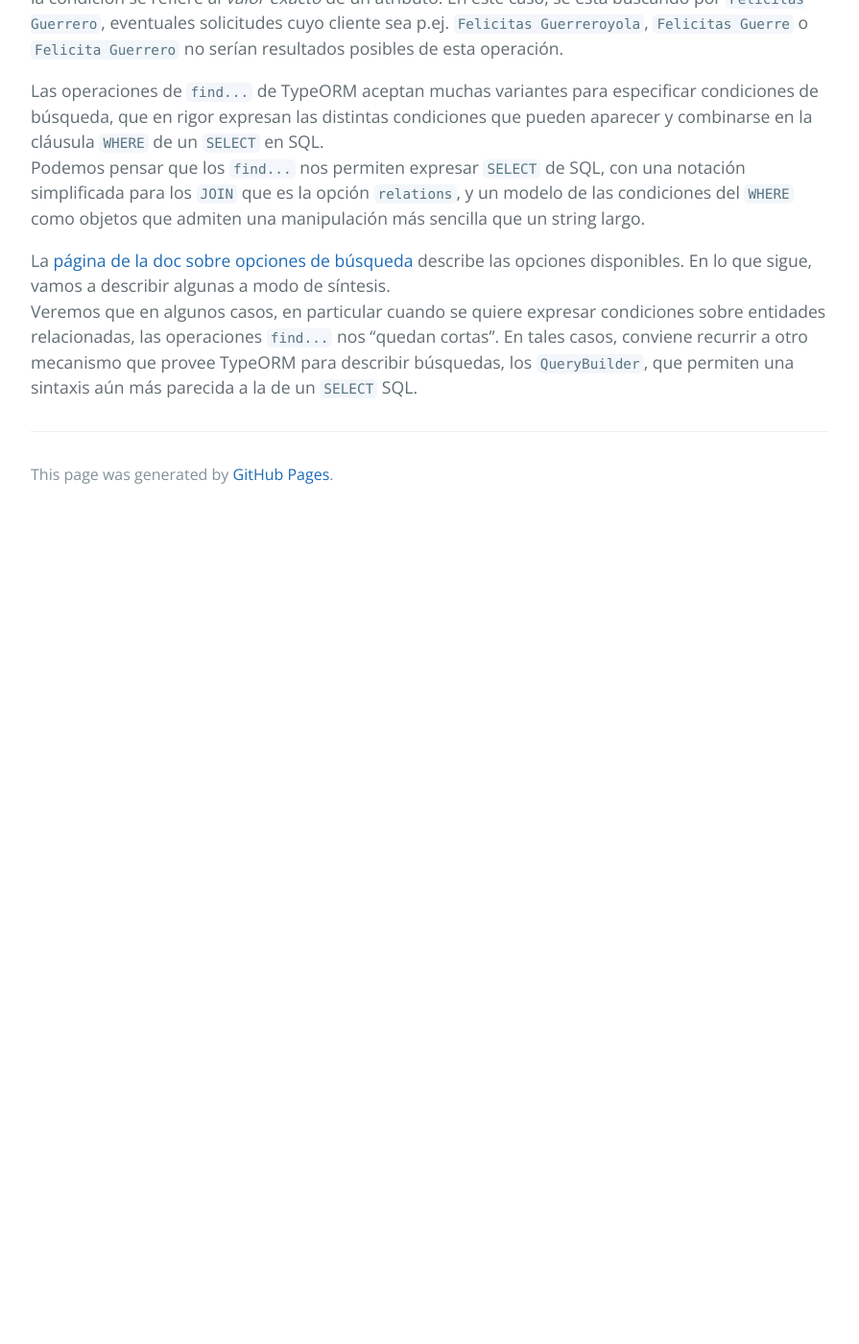
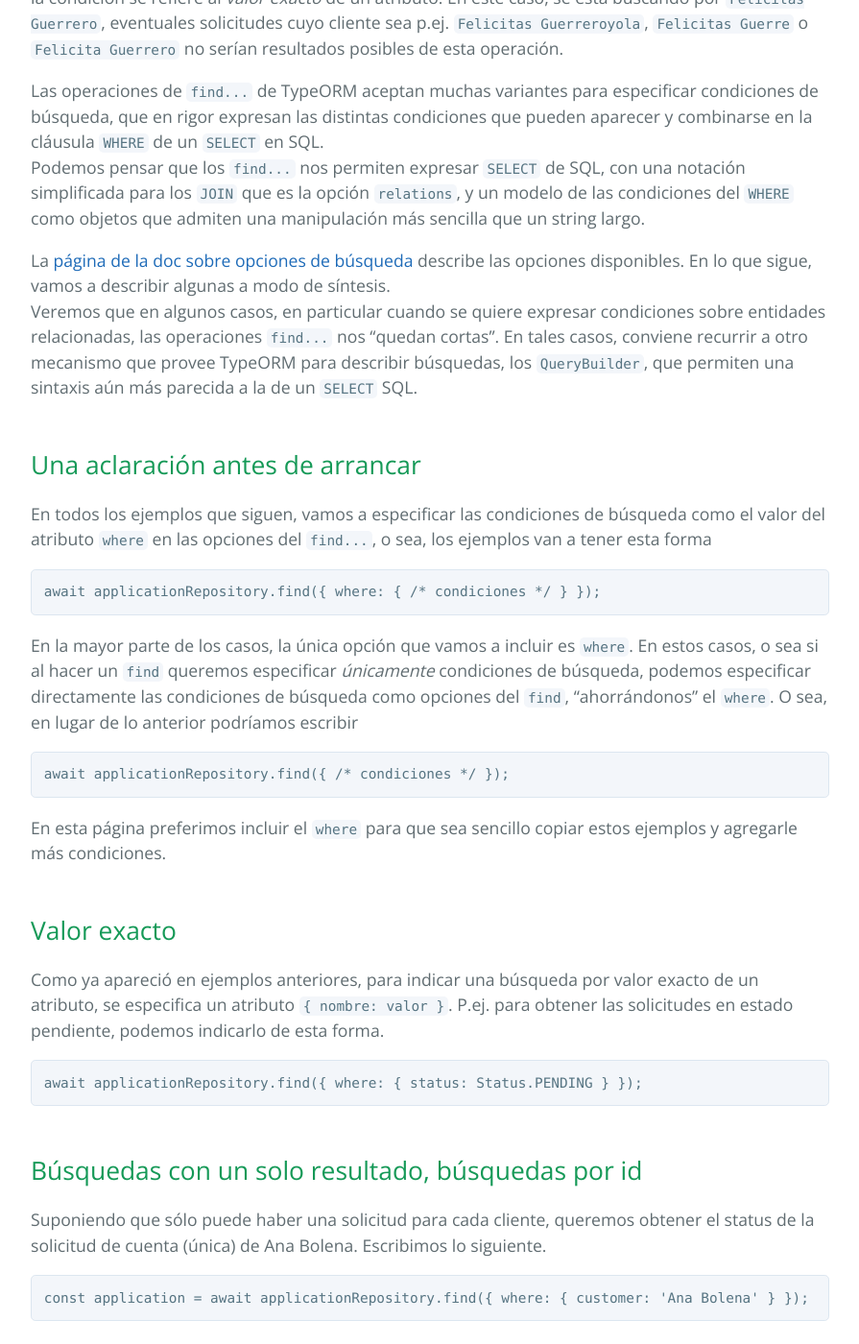
Before and after one commit to clombardi/bdsol-capacitacion-desarrollo, a Jekyll site: the page built from typeorm/typeorm-busqueda.md, in a window 1280 px wide and 1400 px high, scrolled down 806 px. Shown: the whole window at 96% size, without its empty margins (192-1087 px from the left). Built offline with Jekyll 4.4.1, drawn with Linux system fonts in a browser that asks for light colours; our own code applies the rules of GitHub Pages for plain Markdown files; before the commit the page ends 1344 px from its top, so only the background shows below that; some of the changed text lies outside the part shown.

Commit message:
typeorm - opciones de busqueda - intro lista

````diff
--- a/typeorm/typeorm-busqueda.md
+++ b/typeorm/typeorm-busqueda.md
@@ -11,7 +11,7 @@ await applicationRepository.find();
 ```
 la respuesta incluye **todas** las solicitudes de cuenta que estén registradas en la BD.
 
-Obviamente, el objetivo de `findOneOrFail` es obtener _una sola entidad_. Mediante la opción `where`, se especifica cuál es la entidad que queremos obtener en base a ciertas condiciones. En los ejemplos que aparecieron en la página sobre relaciones, como
+Por su parte, el objetivo de `findOneOrFail` es obtener _una sola entidad_. Mediante la opción `where`, se especifica cuál es la entidad que queremos obtener en base a ciertas _condiciones_. En los ejemplos que aparecieron en la página sobre relaciones, como
 ```typeorm
 await applicationRepository.findOneOrFail({
     where: { customer: 'Felicitas Guerrero' }, /* otras opciones */
@@ -25,3 +25,30 @@ Podemos pensar que los `find...` nos permiten expresar `SELECT` de SQL, con una
 La [página de la doc sobre opciones de búsqueda](https://typeorm.io/#/find-options) describe las opciones disponibles. En lo que sigue, vamos a describir algunas a modo de síntesis.
 Veremos que en algunos casos, en particular cuando se quiere expresar condiciones sobre entidades relacionadas, las operaciones `find...` nos "quedan cortas".
 En tales casos, conviene recurrir a otro mecanismo que provee TypeORM para describir búsquedas, los `QueryBuilder`, que permiten una sintaxis aún más parecida a la de un `SELECT` SQL.
+
+
+## Una aclaración antes de arrancar
+En todos los ejemplos que siguen, vamos a especificar las condiciones de búsqueda como el valor del atributo `where` en las opciones del `find...`, o sea, los ejemplos van a tener esta forma
+```typeorm
+await applicationRepository.find({ where: { /* condiciones */ } });
+```
+En la mayor parte de los casos, la única opción que vamos a incluir es `where`. En estos casos, o sea si al hacer un `find` queremos especificar _únicamente_ condiciones de búsqueda, podemos especificar directamente las condiciones de búsqueda como opciones del `find`, "ahorrándonos" el `where`. O sea, en lugar de lo anterior podríamos escribir
+```typeorm
+await applicationRepository.find({ /* condiciones */ });
+```
+
+En esta página preferimos incluir el `where` para que sea sencillo copiar estos ejemplos y agregarle más condiciones.
+
+
+## Valor exacto
+Como ya apareció en ejemplos anteriores, para indicar una búsqueda por valor exacto de un atributo, se especifica un atributo `{ nombre: valor }`. P.ej. para obtener las solicitudes en estado pendiente, podemos indicarlo de esta forma.
+```typeorm
+await applicationRepository.find({ where: { status: Status.PENDING } });
+```
+
+
+## Búsquedas con un solo resultado, búsquedas por id
+Suponiendo que sólo puede haber una solicitud para cada cliente, queremos obtener el status de la solicitud de cuenta (única) de Ana Bolena. Escribimos lo siguiente.
+```typeorm
+const application = await applicationRepository.find({ where: { customer: 'Ana Bolena' } });
+```
````
